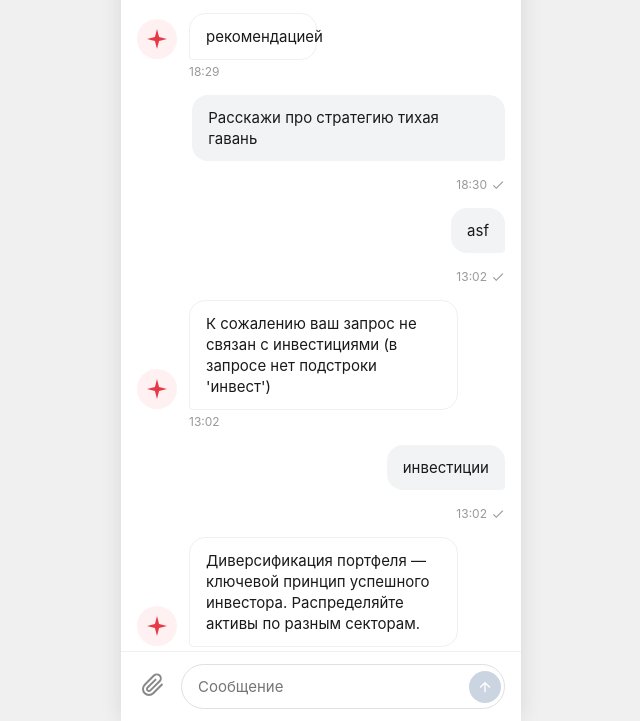
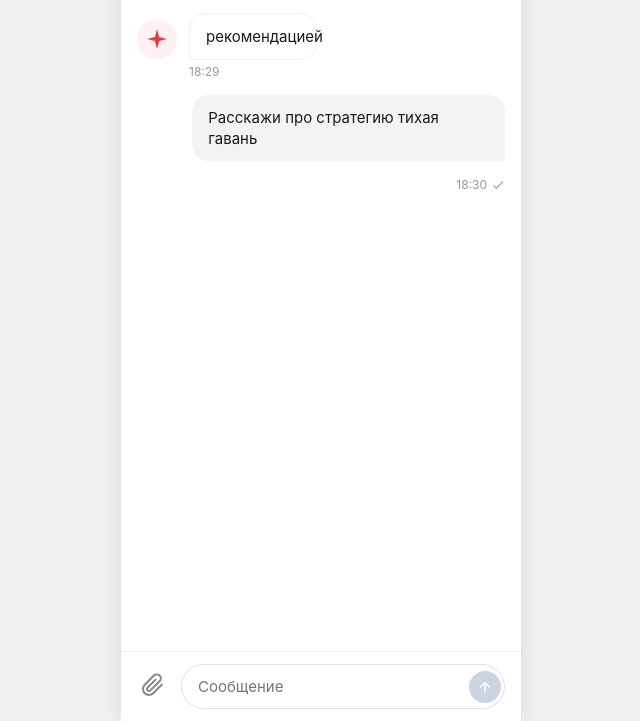
Before and after one commit to sovenov/polygon, a plain HTML site: page invest/ui/example/index.html in a window 1280 px wide. Shown: the part 79-800 px from the top of the page, without its empty margins (319-959 px from the left). Drawn offline with Linux system fonts and the light colour scheme.

Commit message:
Update index.html

```diff
--- a/invest/ui/example/index.html
+++ b/invest/ui/example/index.html
@@ -1,7 +1,7 @@
 <!DOCTYPE html>
-<!-- saved from url=(0042)https://sovenov.ru/polygon/invest/example/ -->
-<html lang="ru"><head><meta http-equiv="Content-Type" content="text/html; charset=UTF-8">
-
+<html lang="ru">
+<head>
+    <meta charset="UTF-8">
     <meta name="viewport" content="width=device-width, initial-scale=1.0">
     <title>Альфа-агент</title>
     <style>
@@ -288,7 +288,7 @@
 <div class="mobile-container">
     <header>
         <button class="back-btn">
-            <svg viewBox="0 0 24 24" width="24" height="24"><path d="M20 11H7.83l5.59-5.59L12 4l-8 8 8 8 1.41-1.41L7.83 13H20v-2z" fill="#1a1a1a"></path></svg>
+            <svg viewBox="0 0 24 24" width="24" height="24"><path d="M20 11H7.83l5.59-5.59L12 4l-8 8 8 8 1.41-1.41L7.83 13H20v-2z" fill="#1a1a1a"/></svg>
         </button>
         <div class="header-info">
             <div class="header-title">Альфа-агент</div>
@@ -299,7 +299,7 @@
     <div class="chat-area" id="chat-area">
         <div class="message-row">
             <div class="avatar">
-                <svg viewBox="0 0 24 24"><path d="M12 0 L14.5 9.5 L24 12 L14.5 14.5 L12 24 L9.5 14.5 L0 12 L9.5 9.5 Z"></path></svg>
+                <svg viewBox="0 0 24 24"><path d="M12 0 L14.5 9.5 L24 12 L14.5 14.5 L12 24 L9.5 14.5 L0 12 L9.5 9.5 Z"/></svg>
             </div>
             <div>
                 <div class="bubble ai-bubble">рекомендацией</div>
@@ -311,59 +311,19 @@
             <div class="bubble user-bubble">Расскажи про стратегию тихая гавань</div>
             <div class="user-time-container">
                 <div class="time" style="margin-top:0;">18:30</div>
-                <svg viewBox="0 0 24 24" width="14" height="14" fill="#999"><path d="M9 16.17L4.83 12l-1.42 1.41L9 19 21 7l-1.41-1.41z"></path></svg>
+                <svg viewBox="0 0 24 24" width="14" height="14" fill="#999"><path d="M9 16.17L4.83 12l-1.42 1.41L9 19 21 7l-1.41-1.41z"/></svg>
             </div>
         </div>
-
-            <div class="message-row user">
-                <div class="bubble user-bubble">asf</div>
-                <div class="user-time-container">
-                    <div class="time" style="margin-top:0;">13:02</div>
-                    <svg viewBox="0 0 24 24" width="14" height="14" fill="#999"><path d="M9 16.17L4.83 12l-1.42 1.41L9 19 21 7l-1.41-1.41z"></path></svg>
-                </div>
-            </div>
-
-
-
-            <div class="message-row">
-                <div class="avatar">
-                    <svg viewBox="0 0 24 24"><path d="M12 0 L14.5 9.5 L24 12 L14.5 14.5 L12 24 L9.5 14.5 L0 12 L9.5 9.5 Z"></path></svg>
-                </div>
-                <div>
-                    <div class="bubble ai-bubble">К сожалению ваш запрос не связан с инвестициями (в запросе нет подстроки 'инвест')</div>
-                    <div class="time">13:02</div>
-                </div>
-            </div>
-
-            <div class="message-row user">
-                <div class="bubble user-bubble">инвестиции</div>
-                <div class="user-time-container">
-                    <div class="time" style="margin-top:0;">13:02</div>
-                    <svg viewBox="0 0 24 24" width="14" height="14" fill="#999"><path d="M9 16.17L4.83 12l-1.42 1.41L9 19 21 7l-1.41-1.41z"></path></svg>
-                </div>
-            </div>
-
-
-
-            <div class="message-row">
-                <div class="avatar">
-                    <svg viewBox="0 0 24 24"><path d="M12 0 L14.5 9.5 L24 12 L14.5 14.5 L12 24 L9.5 14.5 L0 12 L9.5 9.5 Z"></path></svg>
-                </div>
-                <div>
-                    <div class="bubble ai-bubble">Диверсификация портфеля — ключевой принцип успешного инвестора. Распределяйте активы по разным секторам.</div>
-                    <div class="time">13:02</div>
-                </div>
-            </div>
-        </div>
+    </div>
 
     <footer>
         <button class="clip-btn">
-            <svg viewBox="0 0 24 24" fill="none" stroke-width="2"><path d="M21.44 11.05l-9.19 9.19a6 6 0 0 1-8.49-8.49l9.19-9.19a4 4 0 0 1 5.66 5.66l-9.2 9.19a2 2 0 0 1-2.83-2.83l8.49-8.48"></path></svg>
+            <svg viewBox="0 0 24 24" fill="none" stroke-width="2"><path d="M21.44 11.05l-9.19 9.19a6 6 0 0 1-8.49-8.49l9.19-9.19a4 4 0 0 1 5.66 5.66l-9.2 9.19a2 2 0 0 1-2.83-2.83l8.49-8.48"/></svg>
         </button>
         <div class="input-container">
             <input type="text" id="chat-input" placeholder="Сообщение" autocomplete="off">
             <button class="send-btn" id="send-btn">
-                <svg viewBox="0 0 24 24"><path d="M4 12l1.41 1.41L11 7.83V20h2V7.83l5.58 5.59L20 12l-8-8-8 8z"></path></svg>
+                <svg viewBox="0 0 24 24"><path d="M4 12l1.41 1.41L11 7.83V20h2V7.83l5.58 5.59L20 12l-8-8-8 8z"/></svg>
             </button>
         </div>
     </footer>
@@ -513,5 +473,5 @@
     }
 </script>
 
-
-</body></html>
+</body>
+</html>
```
